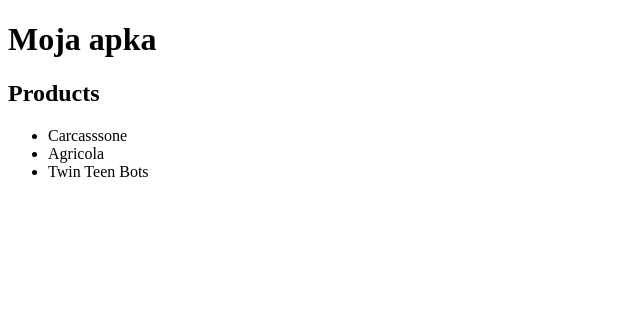
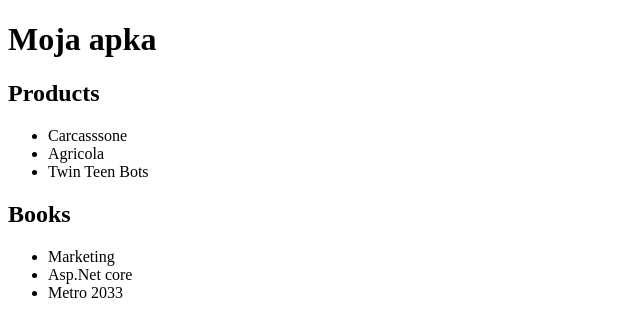
Before and after one commit to Sacharomyces/Angular_Playground, an Angular app: page / in a window 1280 px wide. Shown: the top 336 px of the page, without its empty margins (0-640 px from the left). Built offline with nearby package versions, Linux system fonts and the light colour scheme.

Commit message:
books component and service added

```diff
--- a/src/app/app.component.ts
+++ b/src/app/app.component.ts
@@ -1,13 +1,18 @@
 import { Component } from '@angular/core';
 import { ProductService } from "app/products.service";
+import { BookService } from "app/book.service";
 
 @Component({
   selector: 'app-root',
   template: `
   <h1>{{title}}</h1>
   <products></products>
+  <books></books>
   `,
-  providers:[ProductService]
+  providers:[
+    ProductService,
+    BookService
+    ]
 
 })
 export class AppComponent {
--- a/src/app/app.module.ts
+++ b/src/app/app.module.ts
@@ -4,11 +4,13 @@
 import { HttpModule } from '@angular/http';
 import { AppComponent } from './app.component';
 import { ProductsComponent } from "app/products.component";
+import { BookComponent } from "app/books.component";
 
 @NgModule({
   declarations: [
     AppComponent,
-    ProductsComponent
+    ProductsComponent,
+    BookComponent
   ],
   imports: [
     BrowserModule,
--- /dev/null
+++ b/src/app/book.service.ts
@@ -0,0 +1,7 @@
+
+export class BookService{
+
+    getBooks():string[]{
+        return ["Marketing","Asp.Net core","Metro 2033"];
+    }
+}
--- /dev/null
+++ b/src/app/books.component.ts
@@ -0,0 +1,23 @@
+
+
+import { Component } from "@angular/core/";
+import { BookService } from "app/book.service";
+
+@Component({
+    selector:'books',
+    template:`
+    <h2>Books</h2>
+    <ul>
+        <li *ngFor="let book of books">{{book}}</li>
+    </ul>
+    `
+})
+
+
+export class BookComponent{
+    books;
+
+    constructor(bookService: BookService){
+        this.books=bookService.getBooks();
+    }
+}
```
